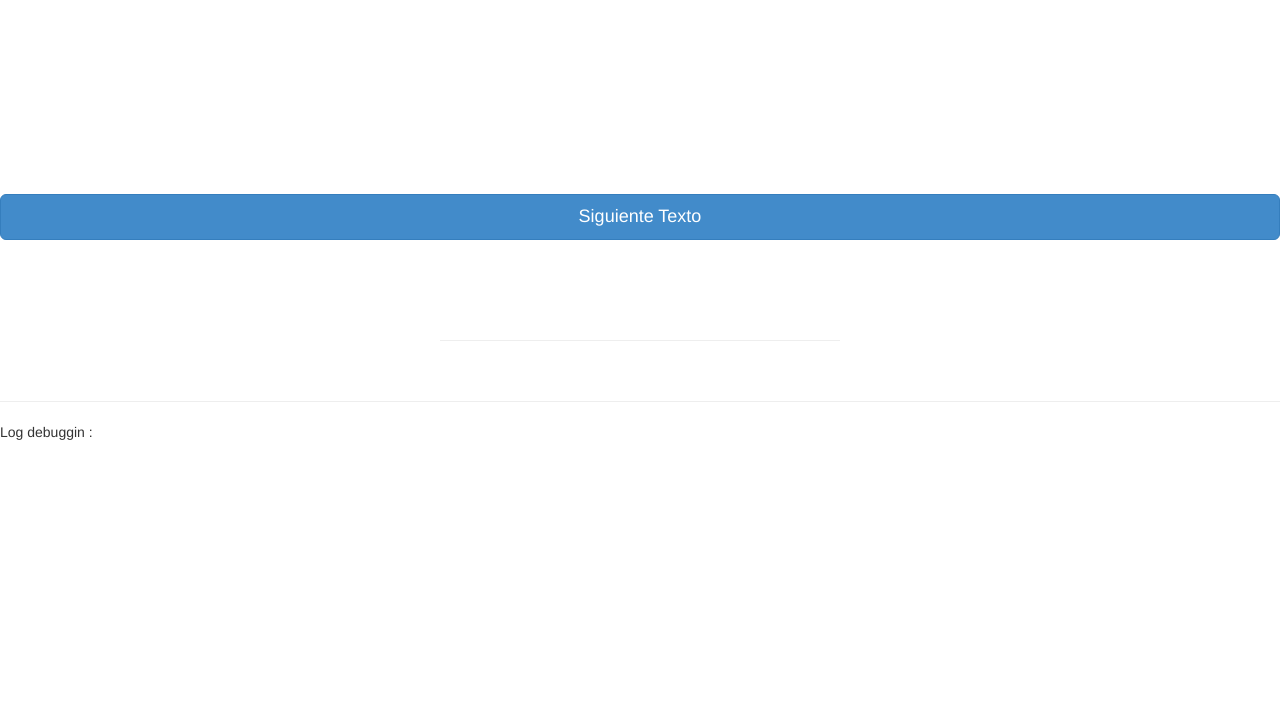
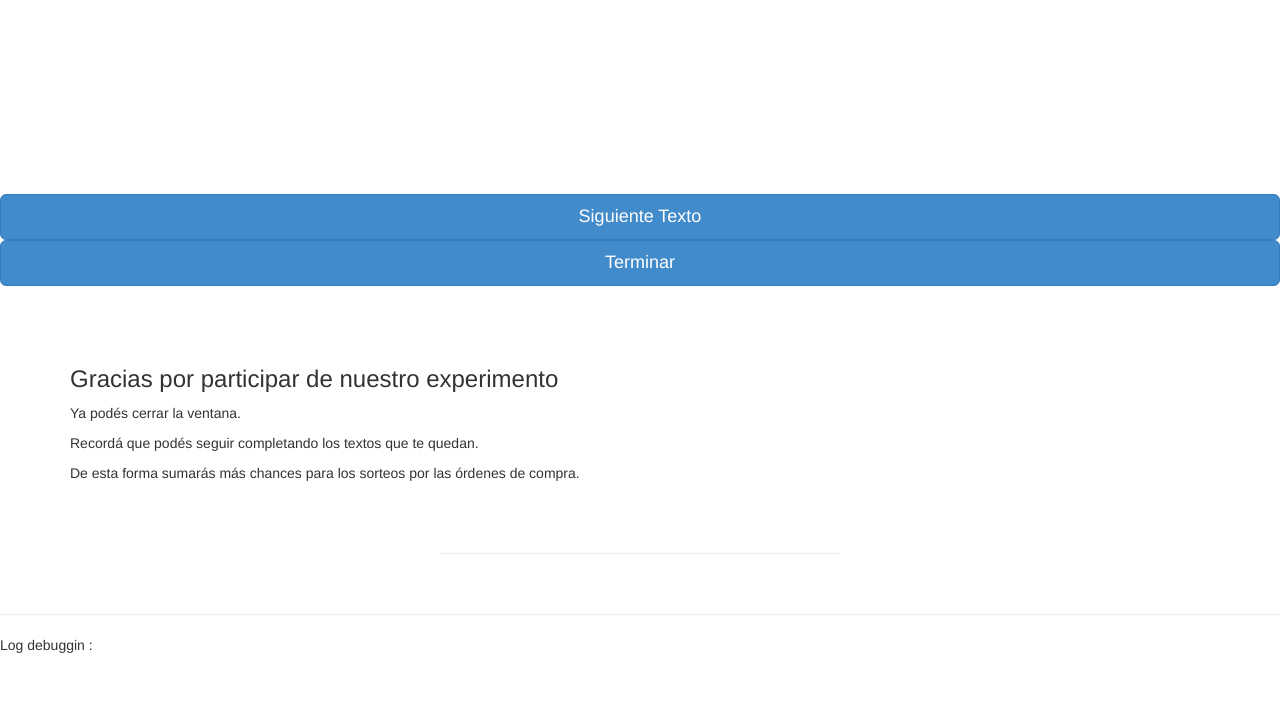
Before and after one commit to dfslezak/cloze-task, a Django app: template templates/trial.html in a window 1280 px wide. Shown: the part 1503-2218 px from the top of the page. Before the commit the page ends 1943 px from the top, so only its background shows below. Run offline with Django 3.2, Linux system fonts and the light colour scheme; the template is opened without the code that fills it: values that come from a table or form of the project are taken from there, others are empty; parts of the project's set-up code (start-up, migrations or seed data) failed here and were passed over.

Commit message:
Agregué botón "terminar" (todavía hay que dejarlo lindo)

```diff
--- a/templates/login.html
+++ b/templates/login.html
@@ -18,7 +18,7 @@
 <!--
                 <div class="form_description">
 -->
-				<h2 class="form-signin-heading">Experimento de contar palabras</h2>
+				<h2 class="form-signin-heading">Experimento de completar palabras</h2>
                 <p>¡Bienvenido a nuestro experimento! Ingresá una dirección de e-mail, tu edad y tu género. </p><p> Completando las sencillas consignas del experimento participarás en sorteos por órdenes de compra a elección.</p> <p>Para jugar debés ser mayor de 10 años</p>
 
                 <input type="email" class="form-control" name="email" placeholder="Email" required>
--- a/templates/trial.html
+++ b/templates/trial.html
@@ -40,6 +40,7 @@ function trial_default(){
     $("#log").hide()
 
 	$("#log").html(  $("#log").html() + "<br> Se llamo: trial_default");
+	$("#cerrar").hide();
 
 
 	if ({{initial_trial}}) {
@@ -126,6 +127,15 @@ function arreglo_valor_inputs(texto_num){
 		if ({{indice_palabra.0}} <= texto_num)
 			$("#texto{{indice_palabra.0}}_input").val("{{indice_palabra.1}}");
 	{% endfor %}
+}
+
+function cerrar(){
+	$("#texto").hide();
+	$("#boton_siguiente_trial").hide();
+	$("#boton_cerrar").hide();
+	$("#log-publico").hide();
+	$("#cerrar").show();
+
 }
 
 function texto_input_cambio(event,texto_num){
@@ -318,6 +328,8 @@ $().ready(trial_default)
 						</form>
 					<br>
 					</div>
+
+
 				</div>
 
 
@@ -356,13 +368,20 @@ $().ready(trial_default)
 	</font>
 
 
-	<div id="boton_siguiente_trial" align="center" style="margin-top:10%">
-		<form method="get" action="">
+	<div id="boton_siguiente_trial"  style="margin-top:10%">
+		<form method="get" action="" align="left" style="width 120 px">
 			<input id="siguiente_trial" type="submit" class="btn btn-lg btn-primary btn-block" value="Siguiente Texto">
 			<input name="initial_trial" value="false" type="hidden">
 			<input name="email" value="{{usuario}}" type="hidden">
 		 </form>
+
+		 <form action="javascript:cerrar()" align="right" style="width 120 px">
+			<input id="input_cerrar" class="btn btn-lg btn-primary btn-block" type="submit"  value="Terminar">
+		</form>	<br>
+
 	</div>
+
+
 {%endif%}
 
 
@@ -371,7 +390,12 @@ $().ready(trial_default)
 </div>
 
 
-
+<div id="cerrar" class="container" >
+	<h3>Gracias por participar de nuestro experimento</h3>
+	<p>Ya podés cerrar la ventana.</p>
+	<p>Recordá que podés seguir completando los textos que te quedan.</p>
+	<p>De esta forma sumarás más chances para los sorteos por las órdenes de compra. </p>
+</div>
 
     <br>
 
```
